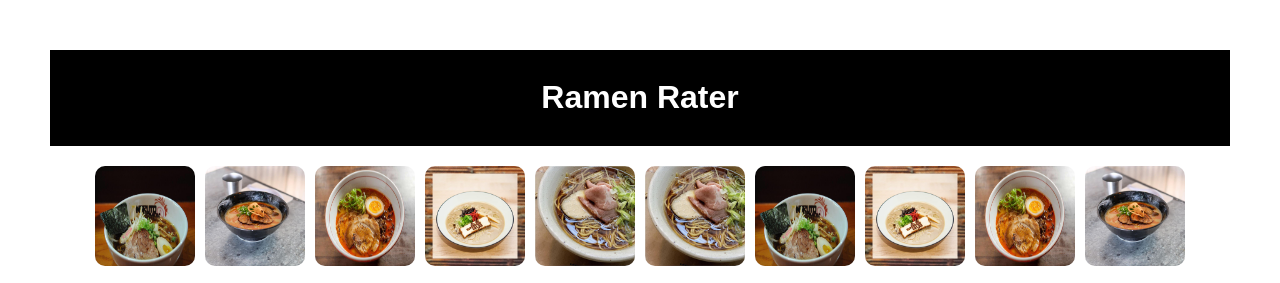
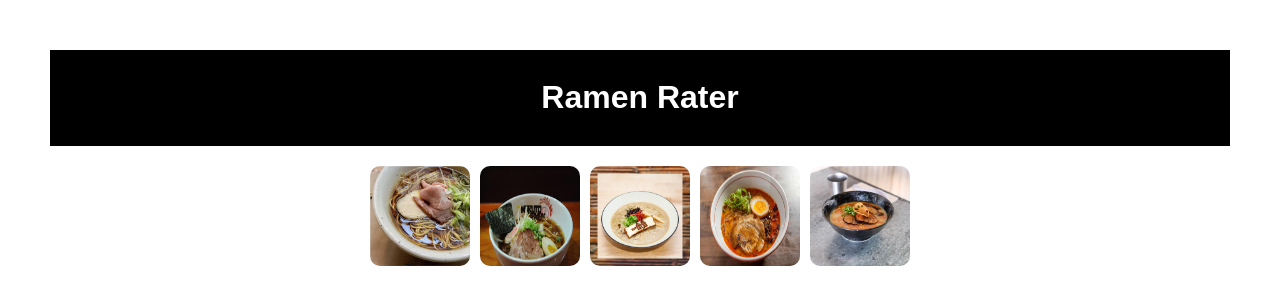
Before and after one commit to Ali-Sheikh-Zubeir-Noor/ramen-rating-app, a plain HTML site: page index.html in a window 1280 px wide. Shown: the top 283 px of the page. Drawn offline with Linux system fonts and the light colour scheme.

Commit message:
Adds index.js

```diff
--- a/index.html
+++ b/index.html
@@ -11,15 +11,15 @@
   <body>
     <div id="first-section">
         <header id="header1">
-            <h1>Ramen Rater</h1>
+             <!-- <h1>Ramen Rater</h1> -->
         </header>
         <!-- Ramen images (thumbnails) -->
         <div id="images">
-            <img src="naruto.jpg" alt="Naruto Ramen" />
+          <!--  <img src="naruto.jpg" alt="Naruto Ramen" />
             <img src="gyukotsu.jpg" alt="Gyukotsu Ramen" />
             <img src="kojiro.jpg" alt="Kojiro Ramen" />
             <img src="nirvana.jpg" alt="Nirvana Ramen" />
-            <img src="shoyu.jpg" alt="Shoyu Ramen" />
+            <img src="shoyu.jpg" alt="Shoyu Ramen" /> -->
         </div>
         <!-- Detailed Ramen Info -->
         <div id="ramen-detail">
--- a/index.js
+++ b/index.js
@@ -2,9 +2,12 @@ const ramens = [
     { id: 1, name: "Shoyu Ramen", restaurant: "Ichiran", image: "shoyu.jpg", rating: 5, comment: "Delicious!" },
     { id: 2, name: "Naruto Ramen", restaurant: "Ramen Kaiser", image: "naruto.jpg", rating: 4, comment: "Bursts with flavor!" },
     { id: 3, name: "Nirvana Ramen", restaurant: "Ramen Isagi", image: "nirvana.jpg", rating: 5, comment: "A flavor explosion!" },
-    { id: 4, name: "Kojiro Ramen", restaurant: "Ramen Kojiro", image: "kojiro.jpg", rating: 3, comment: "Too much broth." },
-    { id: 5, name: "Gyukotsu Ramen", restaurant: "Ramen Kotsuki", image: "gyukotsu.jpg", rating: 2, comment: "Not my favorite." }
+    { id: 4, name: "Kojiro Ramen", restaurant: "Ramen Kojiro", image: "kojiro.jpg", rating: 3, comment: "Crazy flavors!" },
+    { id: 5, name: "Gyukotsu Ramen", restaurant: "Ramen Kotsuki", image: "gyukotsu.jpg", rating: 2, comment: "The best!" }
 ];
+const header = document.getElementById("header1");
+header.innerHTML =`<h1>Ramen Rater</h1>
+`
 
 document.addEventListener("DOMContentLoaded", () => {
     const ramenMenu = document.getElementById("images");
```
